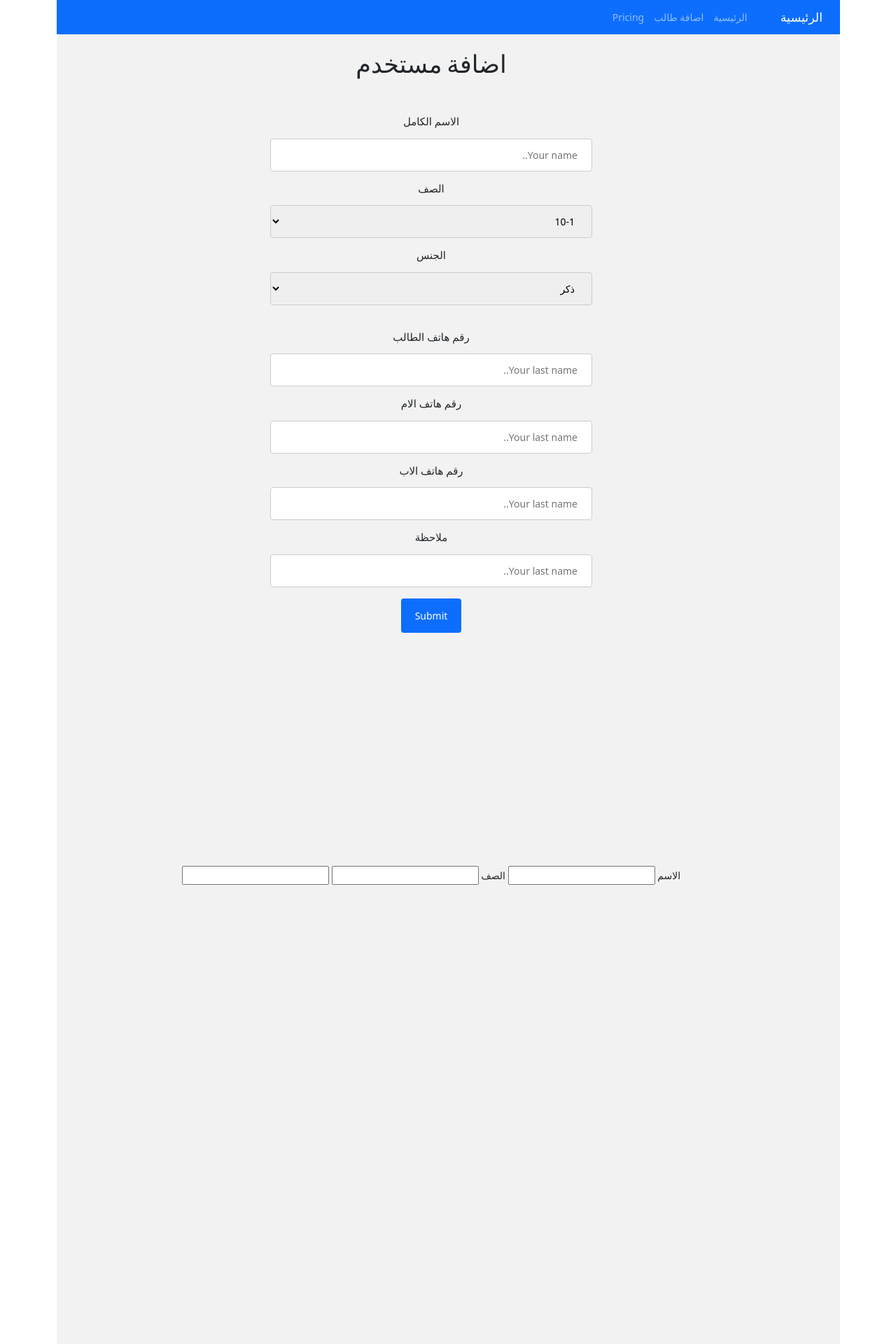
After one commit to rshedsfa/connectapp, a Flask app: page /add in a window 1280 px wide. The commit adds this page. Shown: the top 1920 px of the page at 70% size. Run offline with Flask 2, Linux system fonts and the light colour scheme.

Commit message:
add page

```diff
--- a/application.py
+++ b/application.py
@@ -29,6 +29,9 @@ def search():
         return render_template("index.html", users=users, not_found=not_found)
 
 
+@application.route("/add")
+def add():
+    return render_template("add.html")
 
 
 
--- a/static/styles.css
+++ b/static/styles.css
@@ -1,13 +1,16 @@
 
+body{
+    text-align: center;
+}
 
 #title{
     margin-top: 1em;
     margin-bottom: 1em;
 }
 
-#block_main{
+#main_chart{
     margin-top: 50px;
-    margin: auto;
+
 }
 
 #search_button{
@@ -23,9 +26,6 @@
     margin: 3em;
 }
 
-#chart_table{
-
-    }
 
 input[type='text']{
     direction: rtl;
@@ -33,29 +33,38 @@ input[type='text']{
     }
 
 
-
 table{
     text-align: center;
 }
 
 
-body{
+.multi_form{
+    text-align: center
+}
+
+.input-group{
+    margin-top: 10px;
+    margin-bottom: 10px;
+}
+.form-select{
+    margin-top: 10px;
+    margin-bottom: 10px;
+}
+
+
+.add_form{
+    max-width: 500px;
     text-align: center;
 }
 
 
-.multi_form{
-    margin-top: 100px;
+
+
+
+
+footer {
     text-align: center;
-}
-.input-group{
-    direction: ltr;
-}
-
-.myclass{
-    max-width: auto;
-}
-
-.field{
-    margin-top: 15px;
-}
+    padding: 20px;
+    bottom: 0;
+    width: 100%;
+  }
--- /dev/null
+++ b/templates/add.html
@@ -0,0 +1,348 @@
+{% extends "layout.html" %}
+
+{% block body %}
+
+
+
+<div id="add_form">
+      <h1 calss="h1">اضافة مستخدم</h1>
+      <hr>
+  <form action="/">
+    <div id="form_labels">
+
+      <label for="name">الاسم الكامل</label>
+      <input type="text" id="name" name="name" placeholder="Your name..">
+
+      <label for="class_n">الصف</label>
+      <select id="class_n" name="class_n">
+        <option value="10-1">10-1</option>
+        <option value="10-2">10-2</option>
+        <option value="10-3">10-3</option>
+      </select>
+
+      <label for="gender">الجنس</label>
+      <select id="gender" name="gender">
+        <option value="10-1">ذكر</option>
+        <option value="10-2">انثى</option>
+      </select>
+
+        <br><br>
+
+      <label for="lname">رقم هاتف الطالب</label>
+      <input type="text" id="student_n" name="mother_n" placeholder="Your last name..">
+      <label for="lname">رقم هاتف الام</label>
+      <input type="text" id="mother_n" name="mother_n" placeholder="Your last name..">
+      <label for="lname">رقم هاتف الاب</label>
+      <input type="text" id="father_n" name="father_n" placeholder="Your last name..">
+      <label for="lname">ملاحظة</label>
+      <input type="text" id="note" name="note" placeholder="Your last name..">
+
+      <input type="submit" class="btn btn-primary" value="Submit">
+    </div>
+</form>
+
+
+
+    <style>
+
+        .h1{
+            font-size: 3rem;
+        }
+        input[type=text], select {
+          width: 100%;
+          padding: 12px 20px;
+          margin: 8px 0;
+          display: inline-block;
+          border: 1px solid #ccc;
+          border-radius: 4px;
+          box-sizing: border-box;
+        }
+
+        input[type=submit] {
+          color: white;
+          padding: 14px 20px;
+          margin: 8px 0;
+          border: none;
+          border-radius: 4px;
+          cursor: pointer;
+        }
+
+
+
+        #add_form{
+            border-radius: 5px;
+            background-color: #f2f2f2;
+            padding: 20px;
+            display: grid;
+            place-items: center;
+        }
+
+        #form_labels{
+            max-width:480px;
+            padding: 10px;
+        }
+
+        label{
+            font-size:15px;
+            margin: 5px
+        }
+
+        </style>
+
+
+
+    <br><br><br><br><br>
+    <br><br><br><br><br>
+    <br><br><br><br><br>
+
+
+
+<form>
+    <lable>الاسم</lable>
+    <input></input>
+
+    <lable>الصف</lable>
+    <input type="list"></input>
+
+    <lable></lable>
+    <input></input>
+
+</form>
+
+
+
+
+
+
+
+
+
+<br><br><br><br><br>
+<br><br><br><br><br>
+<br><br><br><br><br>
+<br><br><br><br><br>
+<br><br><br><br><br>
+<br><br><br><br><br>
+<br><br><br><br><br>
+
+
+
+
+
+
+
+
+
+
+
+
+
+
+
+
+
+
+
+
+
+
+
+
+
+
+
+
+
+
+<form class="add_form">
+
+    <div class="col-md-6 span">
+        <label  type="text" class="">الاسم</label>
+        <select class="form-select" id="">
+            <option selected>Choose...</option>
+            <option value="1">One</option>
+            <option value="2">Two</option>
+            <option value="3">Three</option>
+        </select>
+    </div>
+
+    <div class="row mb-3">
+      <label  type="text" class="col-sm-2 col-form-label">الاسم</label>
+      <div class="col-sm-10">
+        <input type="text" class="form-control" id="inputEmail3">
+      </div>
+    </div>
+    <div class="row mb-3">
+      <label type="text" class="col-sm-2 col-form-label">Password</label>
+      <div class="col-sm-10">
+        <input type="password" class="form-control" id="inputPassword3">
+      </div>
+    </div>
+    <fieldset class="row mb-3">
+      <legend class="col-form-label col-sm-2 pt-0">Radios</legend>
+      <div class="col-sm-10">
+        <div class="form-check">
+          <input class="form-check-input" type="radio" name="gridRadios" id="gridRadios1" value="option1" checked>
+          <label class="form-check-label" for="gridRadios1">
+            First radio
+          </label>
+        </div>
+        <div class="form-check">
+          <input class="form-check-input" type="radio" name="gridRadios" id="gridRadios2" value="option2">
+          <label class="form-check-label" for="gridRadios2">
+            Second radio
+          </label>
+        </div>
+        <div class="form-check disabled">
+          <input class="form-check-input" type="radio" name="gridRadios" id="gridRadios3" value="option3" disabled>
+          <label class="form-check-label" for="gridRadios3">
+            Third disabled radio
+          </label>
+        </div>
+      </div>
+    </fieldset>
+    <div class="row mb-3">
+      <div class="col-sm-10 offset-sm-2">
+        <div class="form-check">
+          <input class="form-check-input" type="checkbox" id="gridCheck1">
+          <label class="form-check-label" for="gridCheck1">
+            Example checkbox
+          </label>
+        </div>
+      </div>
+    </div>
+    <button type="submit" class="btn btn-primary">Sign in</button>
+  </form>
+
+
+
+
+
+
+
+
+
+
+
+
+
+
+
+
+
+
+
+
+
+
+
+
+
+
+
+
+
+
+
+
+
+
+
+
+
+
+
+  <br><br><br><br><br>
+  <br><br><br><br><br>
+  <br><br><br><br><br>
+  <br><br><br><br><br>
+  <br><br><br><br><br>
+  <br><br><br><br><br>
+  <br><br><br><br><br>
+  <br><br><br><br><br>
+  <br><br><br><br><br>
+
+<div class="multi_form">
+    <form class="row row-cols-md-auto">
+
+        <div class="col-md-6">
+            <label class="visually-hidden" for="inlineFormSelectPref">Preference</label>
+            <select class="form-select" id="inlineFormSelectPref">
+                <option selected>Choose...</option>
+                <option value="1">One</option>
+                <option value="2">Two</option>
+                <option value="3">Three</option>
+            </select>
+        </div>
+
+
+        <div class="col-md-6">
+            <label class="visually-hidden" for="inlineFormInputGroupUsername">Username</label>
+            <div class="input-group">
+                <input type="text" class="form-control" id="inlineFormInputGroupUsername" placeholder="الاسم....">
+                <div class="input-group-text ">الاسم الكامل</div>
+            </div>
+        </div>
+
+
+        <div class="field col-12">
+            <label class="visually-hidden" for="inlineFormInputGroupUsername">Username</label>
+            <div class="input-group">
+            <input type="text" class="form-control" id="inlineFormInputGroupUsername" placeholder="الاسم....">
+            <div class="input-group-text">رقم هاتف الطالب</div>
+            </div>
+        <div class="field col-12">
+            <label class="visually-hidden" for="inlineFormInputGroupUsername">Username</label>
+            <div class="input-group">
+            <input type="text" class="form-control" id="inlineFormInputGroupUsername" placeholder="الاسم....">
+            <div class="input-group-text">رقم هاتف الام</div>
+        </div>
+            <div class="field col-12">
+            <label class="visually-hidden" for="inlineFormInputGroupUsername">Username</label>
+            <div class="input-group">
+            <input type="text" class="form-control" id="inlineFormInputGroupUsername" placeholder="الاسم....">
+            <div class="input-group-text">رقم هاتف الاب</div>
+            </div>
+            <div class="field col-12">
+                <div class="form-check">
+                    <input class="form-check-input" type="checkbox" id="inlineFormCheck">
+                    <label class="form-check-label" for="inlineFormCheck">
+                        Remember me
+                    </label>
+                </div>
+            </div>
+
+
+            <div class="field col-12">
+            <button type="submit" class="btn btn-primary">Submit</button>
+            </div>
+    </form>
+</div>
+
+
+
+
+
+
+
+
+
+
+
+
+
+
+<div id="add_student" style="margin-top: 50px;" class="ui container">
+    <h2 class="text-sm-left text-md-center">تسجيل معطيات طالب</h2>
+
+    <form class="ui form" action="/add" method="post">
+      <div class="field">
+          <label>name</label>
+          <input type="text" name="title" placeholder="Enter name"><br>
+      </div>
+      <button type="submit" value="add" class="ui blue button" >Add</button>
+    </form>
+
+
+
+{% endblock %}
--- a/templates/layout.html
+++ b/templates/layout.html
@@ -14,7 +14,51 @@
         <link href="{{ url_for('static', filename='styles.css') }}" rel="stylesheet"/>
     </head>
 
+
+
+
+
+
+    <header>
+        <nav class="navbar navbar-expand-lg navbar-dark bg-primary">
+            <div class="container-fluid">
+            <a class="navbar-brand" href="/">الرئيسية</a>
+              <button class="navbar-toggler" type="button" data-bs-toggle="collapse" data-bs-target="#navbarSupportedContent" aria-controls="navbarSupportedContent" aria-expanded="false" aria-label="Toggle navigation">
+                <span class="navbar-toggler-icon"></span>
+              </button>
+              <div class="collapse navbar-collapse" id="navbarSupportedContent">
+              <ul class="navbar-nav">
+                <li class="nav-item">
+                  <a class="nav-link" href="/">الرئيسية</a>
+                </li>
+                <li class="nav-item">
+                  <a class="nav-link" href="/add">اضافة طالب</a>
+                </li>
+                <li class="nav-item">
+                  <a class="nav-link" href="#">Pricing</a>
+              </ul>
+            </div>
+          </nav>
+    </header>
+
+
+
+
     <body class="container">
         {% block body %}{% endblock %}
     </body>
+
+
+
+
+
+    <footer class="bg-primary text-white">
+        <p>Copyright &copy; <script>document.write(new Date().getFullYear());</script>, rshed sfa</p>
+    </footer>
+
+
+
+
+
+
 </html>
```
Also changed, not shown: templates/index.html (+2 -92 lines).
